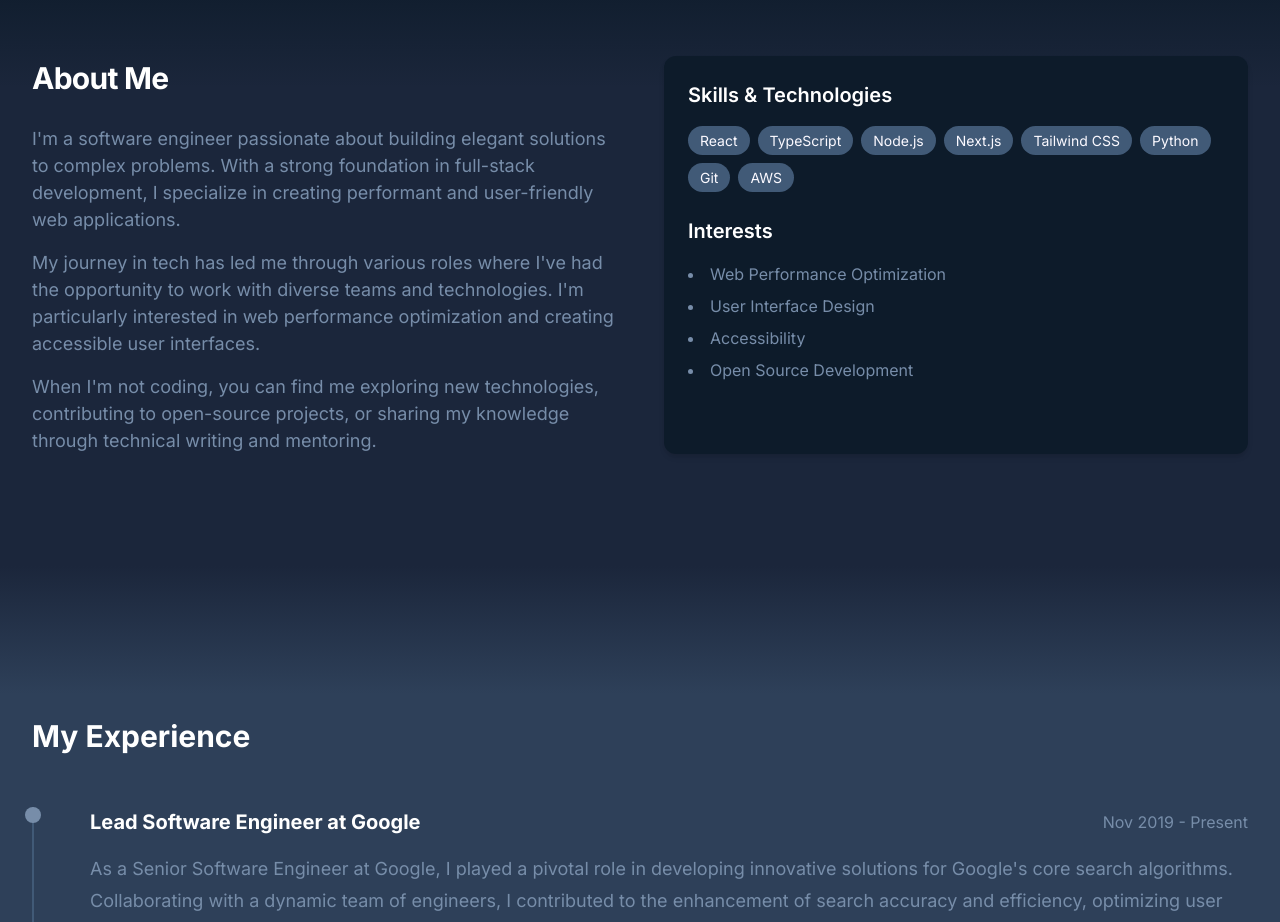
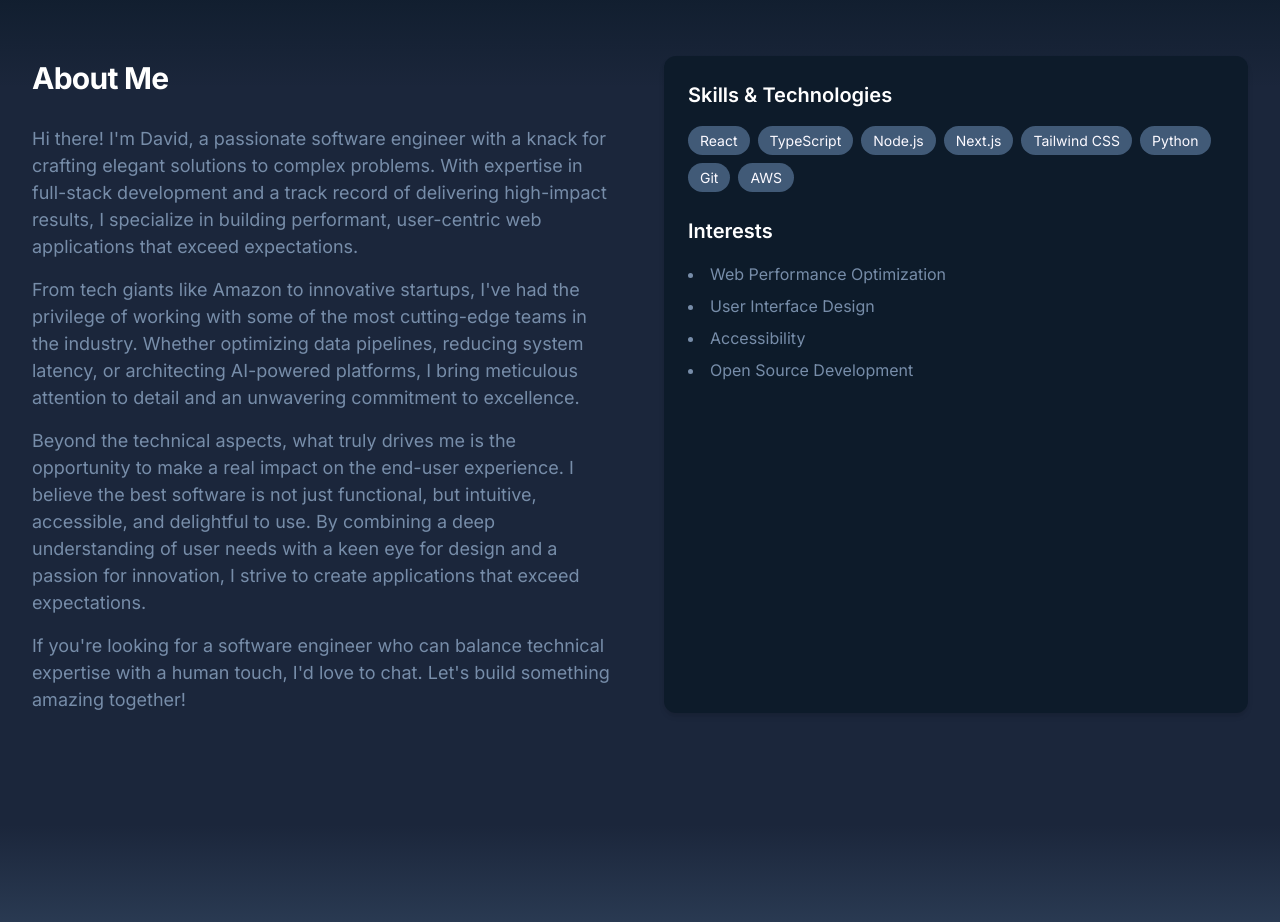
Before and after one commit to DavidYu75/thedavidyu, a Next.js app: page / in a window 1280 px wide. Shown: the part 840-1762 px from the top of the page. Built offline with nearby package versions, Linux system fonts and the light colour scheme.

Commit message:
about me

```diff
--- a/src/components/sections/About.tsx
+++ b/src/components/sections/About.tsx
@@ -2,6 +2,7 @@
 
 import { motion } from 'framer-motion';
 import styles from '@/styles/About.module.css';
+import { aboutContent } from '@/data/about';
 
 export function About() {
   return (
@@ -19,22 +20,11 @@ export function About() {
           <div>
             <h2 className={styles.title}>About Me</h2>
             <div className={styles.textContainer}>
-              <p className={styles.text}>
-                I&#39;m a software engineer passionate about building elegant solutions
-                to complex problems. With a strong foundation in full-stack development,
-                I specialize in creating performant and user-friendly web applications.
-              </p>
-              <p className={styles.text}>
-                My journey in tech has led me through various roles where I&#39;ve had
-                the opportunity to work with diverse teams and technologies. I&#39;m
-                particularly interested in web performance optimization and creating
-                accessible user interfaces.
-              </p>
-              <p className={styles.text}>
-                When I&#39;m not coding, you can find me exploring new technologies,
-                contributing to open-source projects, or sharing my knowledge
-                through technical writing and mentoring.
-              </p>
+              {aboutContent.description.map((paragraph, index) => (
+                <p key={index} className={styles.text}>
+                  {paragraph}
+                </p>
+              ))}
             </div>
           </div>
 
@@ -48,20 +38,8 @@ export function About() {
             <div>
               <h3 className={styles.skillsTitle}>Skills & Technologies</h3>
               <div className={styles.skillsList}>
-                {[
-                  'React',
-                  'TypeScript',
-                  'Node.js',
-                  'Next.js',
-                  'Tailwind CSS',
-                  'Python',
-                  'Git',
-                  'AWS',
-                ].map((skill) => (
-                  <span
-                    key={skill}
-                    className={styles.skillTag}
-                  >
+                {aboutContent.skills.map((skill) => (
+                  <span key={skill} className={styles.skillTag}>
                     {skill}
                   </span>
                 ))}
@@ -71,10 +49,11 @@ export function About() {
             <div>
               <h3 className={styles.skillsTitle}>Interests</h3>
               <ul className={styles.interestsList}>
-                <li className={styles.interestItem}>Web Performance Optimization</li>
-                <li className={styles.interestItem}>User Interface Design</li>
-                <li className={styles.interestItem}>Accessibility</li>
-                <li className={styles.interestItem}>Open Source Development</li>
+                {aboutContent.interests.map((interest) => (
+                  <li key={interest} className={styles.interestItem}>
+                    {interest}
+                  </li>
+                ))}
               </ul>
             </div>
           </motion.div>
--- /dev/null
+++ b/src/data/about.ts
@@ -0,0 +1,24 @@
+export const aboutContent = {
+    description: [
+      "Hi there! I'm David, a passionate software engineer with a knack for crafting elegant solutions to complex problems. With expertise in full-stack development and a track record of delivering high-impact results, I specialize in building performant, user-centric web applications that exceed expectations.",
+      "From tech giants like Amazon to innovative startups, I've had the privilege of working with some of the most cutting-edge teams in the industry. Whether optimizing data pipelines, reducing system latency, or architecting AI-powered platforms, I bring meticulous attention to detail and an unwavering commitment to excellence.",
+      "Beyond the technical aspects, what truly drives me is the opportunity to make a real impact on the end-user experience. I believe the best software is not just functional, but intuitive, accessible, and delightful to use. By combining a deep understanding of user needs with a keen eye for design and a passion for innovation, I strive to create applications that exceed expectations.",
+      "If you're looking for a software engineer who can balance technical expertise with a human touch, I'd love to chat. Let's build something amazing together!"
+    ],
+    skills: [
+      'React',
+      'TypeScript',
+      'Node.js',
+      'Next.js',
+      'Tailwind CSS',
+      'Python',
+      'Git',
+      'AWS',
+    ],
+    interests: [
+      'Web Performance Optimization',
+      'User Interface Design',
+      'Accessibility',
+      'Open Source Development',
+    ],
+  };
```
